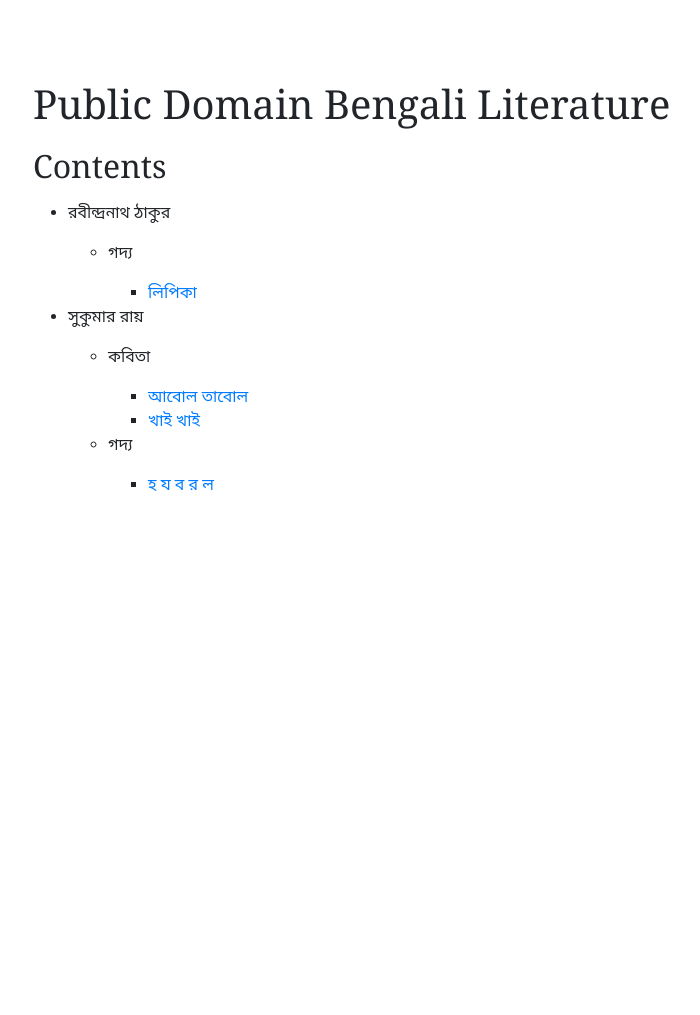
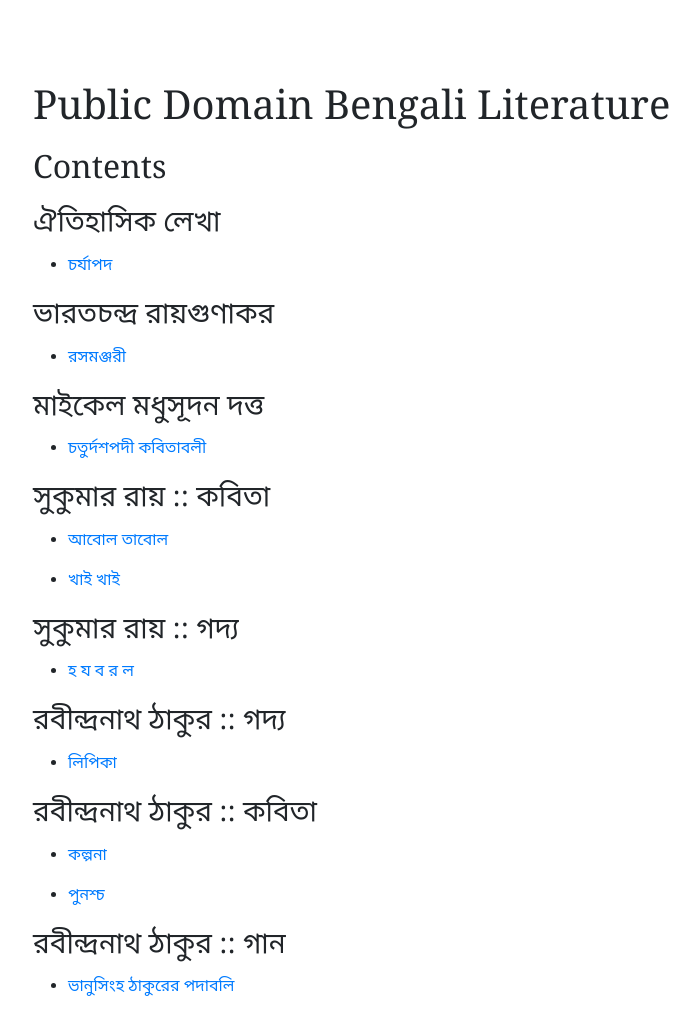
Before and after one commit to majantali/majantali.github.io, a Jekyll site: the page built from index.md, in a window 1280 px wide. Shown: the whole page, without its empty margins (127-827 px from the left). Built offline with Jekyll 4.4.1, drawn with Linux system fonts in a browser that asks for light colours; some web fonts are replaced; before the commit the page ends 900 px from its top, so only the background shows below that.

Commit message:
epubs and updated index

```diff
--- a/index.md
+++ b/index.md
@@ -9,21 +9,41 @@ layout: landing
 
 ## Contents
 
-- রবীন্দ্রনাথ ঠাকুর
+### ঐতিহাসিক লেখা
 
-	- গদ্য
-
-		- [লিপিকা](bnarchive/RabindranathTagore_Prose_Lipika)
+- [চর্যাপদ](bnarchive/Historic_Charyapad.md)
 
 
-- সুকুমার রায়
+### ভারতচন্দ্র রায়গুণাকর
 
-	- কবিতা
+- [রসমঞ্জরী](bnarchive/BharatChandraRay_Rasamanjari.md)
 
-		- [আবোল তাবোল](bnarchive/SukumarRay_Poetry_AbolTabol)
-		- [খাই খাই](bnarchive/SukumarRay_Poetry_KhaiKhai)
+### মাইকেল মধুসূদন দত্ত
+
+- [চতুর্দশপদী কবিতাবলী](bnarchive/MichaelMadhusudanDutta_Poetry_Chaturdashpadi.md)
+
+### সুকুমার রায় :: কবিতা
+
+- [আবোল তাবোল](bnarchive/SukumarRay_Poetry_AbolTabol)
+
+- [খাই খাই](bnarchive/SukumarRay_Poetry_KhaiKhai)
 
 
-	- গদ্য
+### সুকুমার রায় :: গদ্য
 
-		- [হ য ব র ল](bnarchive/SukumarRay_Prose_Hajabarala)
+- [হ য ব র ল](bnarchive/SukumarRay_Prose_Hajabarala)
+
+
+### রবীন্দ্রনাথ ঠাকুর :: গদ্য
+
+- [লিপিকা](bnarchive/RabindranathTagore_Prose_Lipika)
+
+### রবীন্দ্রনাথ ঠাকুর :: কবিতা
+
+- [কল্পনা](bnarchive/RabindranathTagore_Poetry_Kalpana.md)
+
+- [পুনশ্চ](bnarchive/RabindranathTagore_Poetry_Punashcha.md)
+
+### রবীন্দ্রনাথ ঠাকুর :: গান
+
+- [ভানুসিংহ ঠাকুরের পদাবলি](bnarchive/RabindranathTagore_Songs_Bhanusimha.md)
```
Also changed, not shown: 10 other files.
